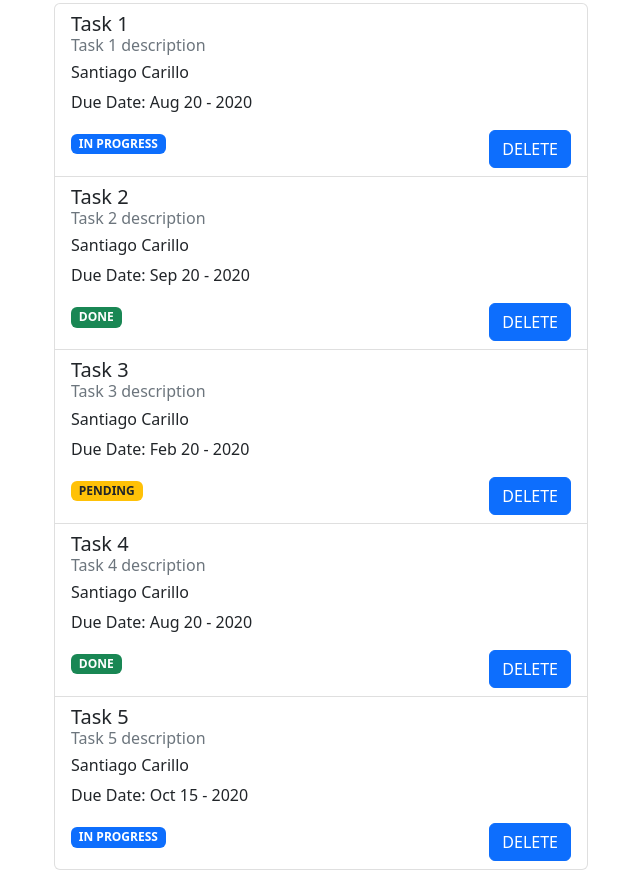
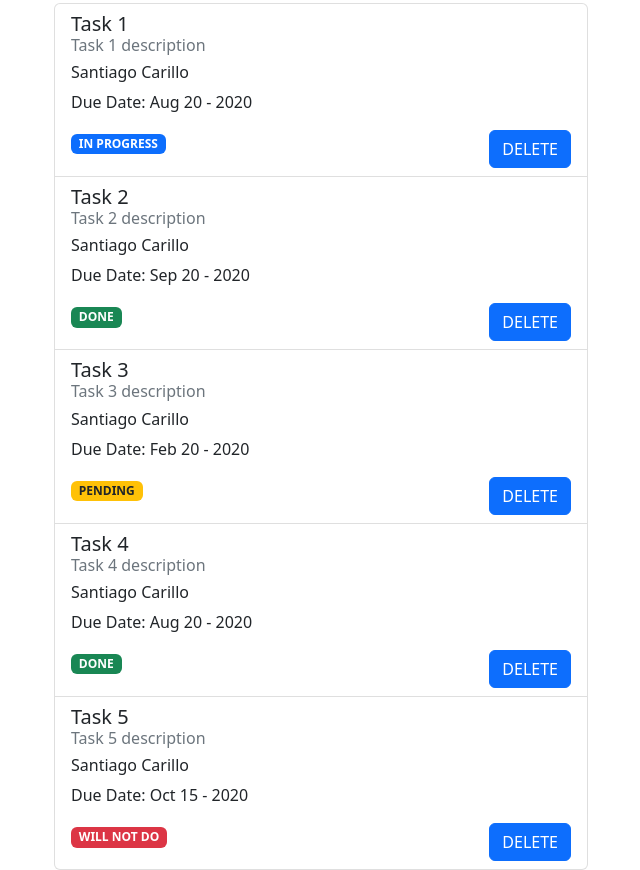
Before and after one commit to moryyiim/task-list, a plain HTML site: page index.html in a window 1280 px wide. Shown: the part 711-1581 px from the top of the page, without its empty margins (319-959 px from the left). Drawn offline with nearby package versions, Linux system fonts and the light colour scheme.

```diff
--- a/index.html
+++ b/index.html
@@ -146,7 +146,7 @@
                             <p class="card-text">Due Date: Oct 15 - 2020</p>
                             <div class="d-flex justify-content-between">
                                 <div>
-                                  <span class="badge bg-primary">IN PROGRESS</span>
+                                  <span class="badge bg-danger">WILL NOT DO</span>
                                 </div>
                                 <button class="btn btn-primary text-white">DELETE</button>
                             </div>
```
